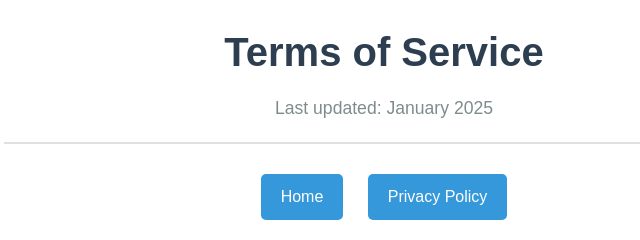
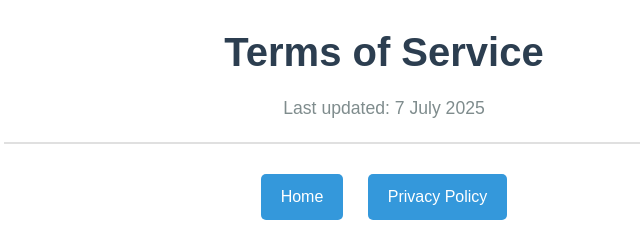
Before and after one commit to gingerbreaf/premier-dictions-support, a plain HTML site: page termsOfService.html in a window 1280 px wide. Shown: the top 240 px of the page, 256-896 px from the left. Drawn offline with Linux system fonts and the light colour scheme.

Commit message:
Update T&C date

```diff
--- a/termsOfService.html
+++ b/termsOfService.html
@@ -146,7 +146,7 @@
     <div class="container">
         <div class="header">
             <h1>Terms of Service</h1>
-            <p>Last updated: January 2025</p>
+            <p>Last updated: 7 July 2025</p>
         </div>
 
         <div class="nav-links">
```
